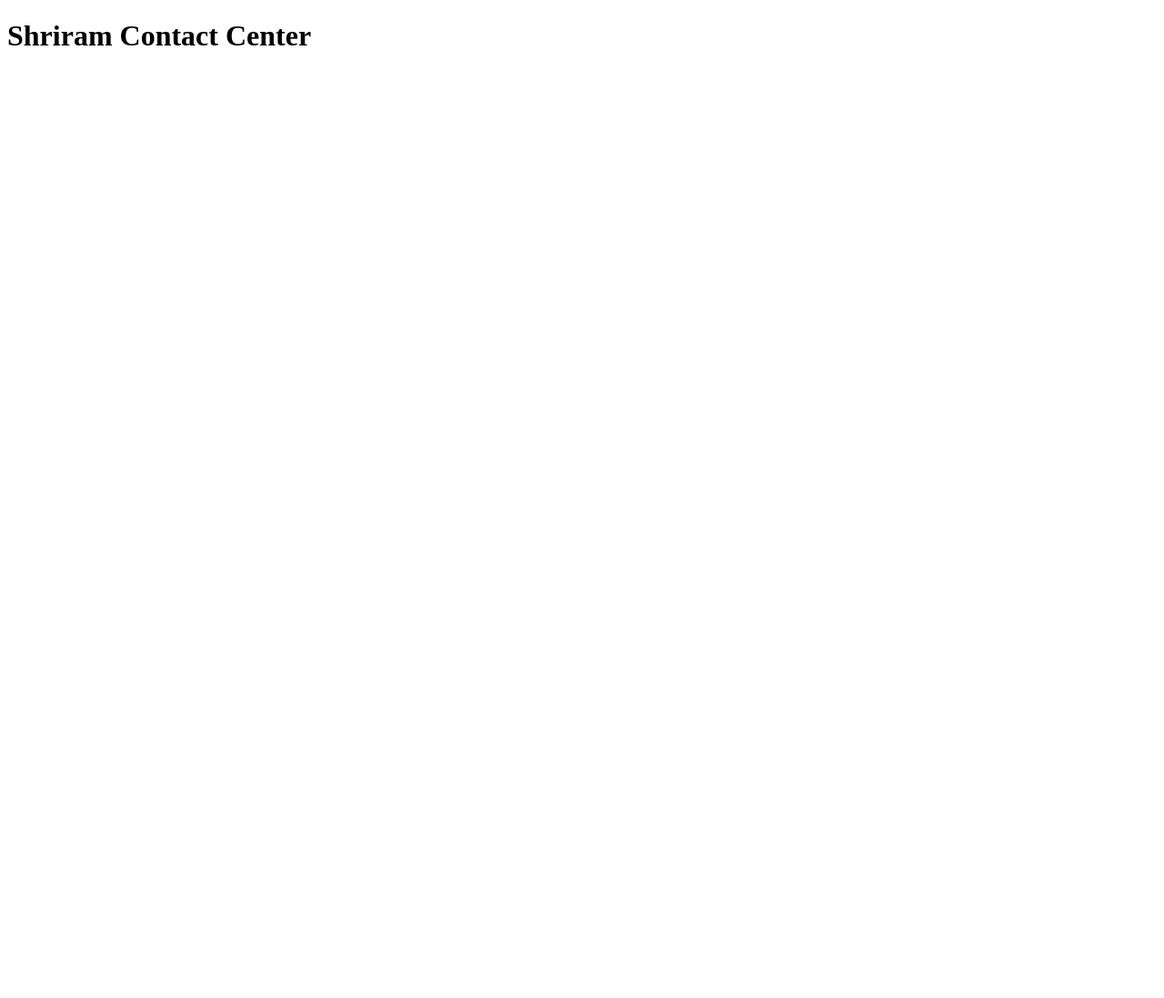
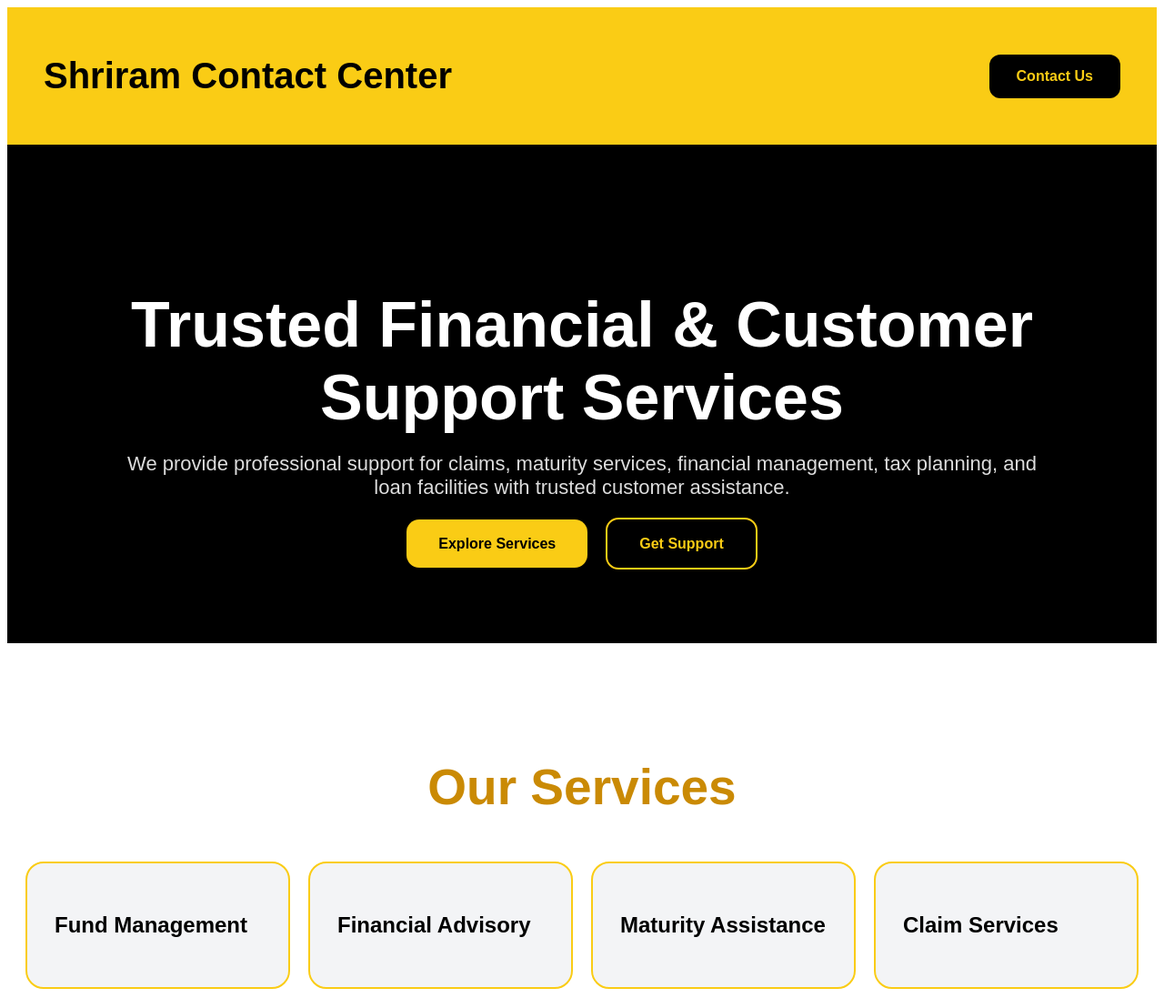
Before and after one commit to Abulaas1/shriram-contact-center, a Next.js app: page / in a window 1280 px wide. Shown: the top 1097 px of the page at 91% size. Before the commit the page ends 800 px from the top, so only its background shows below. Built offline with nearby package versions, Linux system fonts and the light colour scheme.

Commit message:
Add files via upload

```diff
--- a/app/layout.js
+++ b/app/layout.js
@@ -1,2 +1,13 @@
-export const metadata={title:'Shriram Contact Center'};
-export default function RootLayout({children}){return <html><body>{children}</body></html>}
+
+export const metadata = {
+  title: "Shriram Contact Center",
+  description: "Financial Services Website"
+};
+
+export default function RootLayout({ children }) {
+  return (
+    <html lang="en">
+      <body>{children}</body>
+    </html>
+  );
+}
--- a/app/page.js
+++ b/app/page.js
@@ -1 +1,242 @@
-export default function Home(){return <h1>Shriram Contact Center</h1>}
+
+export default function Home() {
+  const services = [
+    "Fund Management",
+    "Financial Advisory",
+    "Maturity Assistance",
+    "Claim Services",
+    "Holiday Packages",
+    "Children Education Planning",
+    "Children Education Benefits",
+    "Higher Education Planning",
+    "Free Education Assistance",
+    "Tax Planning",
+    "PAN Card Assistance",
+    "Health Insurance",
+    "New Business Ideas",
+    "Credit Card Services",
+    "Loan Assistance",
+    "Insurance",
+    "GST Services",
+    "Investment Support",
+    "EMI Solutions"
+  ];
+
+  const packages = [
+    {
+      name: "VIP Corporate Package",
+      price: "₹100000 / yearly"
+    },
+    {
+      name: "Welcome To The Life Package",
+      price: "₹50000 / yearly"
+    },
+    {
+      name: "Day To Day Package",
+      price: "₹25000 / yearly"
+    },
+    {
+      name: "Tier 3 City Package",
+      price: "₹30000 / yearly"
+    }
+  ];
+
+  return (
+    <main style={{background:"#000",color:"white",fontFamily:"Arial",minHeight:"100vh"}}>
+
+      <section style={{
+        background:"#facc15",
+        color:"black",
+        display:"flex",
+        justifyContent:"space-between",
+        alignItems:"center",
+        padding:"20px 40px"
+      }}>
+        <h1 style={{fontSize:"40px",fontWeight:"bold"}}>
+          Shriram Contact Center
+        </h1>
+
+        <a
+          href="mailto:customersupport@shriramcontactcenter.co.in"
+          style={{
+            background:"black",
+            color:"#facc15",
+            textDecoration:"none",
+            padding:"15px 30px",
+            borderRadius:"12px",
+            fontWeight:"bold"
+          }}
+        >
+          Contact Us
+        </a>
+      </section>
+
+      <section style={{
+        textAlign:"center",
+        padding:"100px 20px"
+      }}>
+        <h2 style={{
+          fontSize:"70px",
+          color:"white",
+          marginBottom:"20px"
+        }}>
+          Trusted Financial & Customer Support Services
+        </h2>
+
+        <p style={{
+          color:"#ddd",
+          fontSize:"22px",
+          maxWidth:"1000px",
+          margin:"auto"
+        }}>
+          We provide professional support for claims, maturity services,
+          financial management, tax planning, and loan facilities with trusted customer assistance.
+        </p>
+
+        <div style={{marginTop:"40px"}}>
+          <a
+            href="mailto:customersupport@shriramcontactcenter.co.in"
+            style={{
+              background:"#facc15",
+              color:"black",
+              padding:"18px 35px",
+              textDecoration:"none",
+              borderRadius:"14px",
+              fontWeight:"bold",
+              marginRight:"20px"
+            }}
+          >
+            Explore Services
+          </a>
+
+          <a
+            href="mailto:customersupport@shriramcontactcenter.co.in"
+            style={{
+              border:"2px solid #facc15",
+              color:"#facc15",
+              padding:"18px 35px",
+              textDecoration:"none",
+              borderRadius:"14px",
+              fontWeight:"bold"
+            }}
+          >
+            Get Support
+          </a>
+        </div>
+      </section>
+
+      <section style={{
+        background:"white",
+        color:"black",
+        padding:"80px 20px"
+      }}>
+        <h2 style={{
+          textAlign:"center",
+          fontSize:"55px",
+          color:"#ca8a04",
+          marginBottom:"50px"
+        }}>
+          Our Services
+        </h2>
+
+        <div style={{
+          display:"grid",
+          gridTemplateColumns:"repeat(auto-fit,minmax(250px,1fr))",
+          gap:"20px"
+        }}>
+          {services.map((service,index)=>(
+            <div key={index} style={{
+              background:"#f3f4f6",
+              padding:"30px",
+              borderRadius:"20px",
+              border:"2px solid #facc15"
+            }}>
+              <h3 style={{fontSize:"24px"}}>{service}</h3>
+            </div>
+          ))}
+        </div>
+      </section>
+
+      <section style={{
+        background:"#000",
+        padding:"80px 20px"
+      }}>
+        <h2 style={{
+          textAlign:"center",
+          fontSize:"55px",
+          color:"#facc15",
+          marginBottom:"50px"
+        }}>
+          Packages
+        </h2>
+
+        <div style={{
+          display:"grid",
+          gridTemplateColumns:"repeat(auto-fit,minmax(250px,1fr))",
+          gap:"20px"
+        }}>
+          {packages.map((pkg,index)=>(
+            <div key={index} style={{
+              background:"white",
+              color:"black",
+              borderRadius:"20px",
+              padding:"30px"
+            }}>
+              <h3 style={{fontSize:"28px"}}>{pkg.name}</h3>
+
+              <p style={{
+                color:"#ca8a04",
+                fontSize:"32px",
+                fontWeight:"bold"
+              }}>
+                {pkg.price}
+              </p>
+            </div>
+          ))}
+        </div>
+      </section>
+
+      <section style={{
+        background:"#facc15",
+        color:"black",
+        textAlign:"center",
+        padding:"60px 20px"
+      }}>
+        <h2 style={{fontSize:"45px"}}>
+          Important Notice
+        </h2>
+
+        <p style={{
+          maxWidth:"1000px",
+          margin:"20px auto",
+          fontSize:"20px",
+          fontWeight:"500"
+        }}>
+          All services provided by Shriram Contact Center are available only through our authorized branches.
+          Online purchase or direct activation of services is not available.
+          Customers are requested to visit their nearest branch for complete assistance and processing.
+        </p>
+      </section>
+
+      <section style={{
+        background:"#000",
+        color:"white",
+        textAlign:"center",
+        padding:"70px 20px"
+      }}>
+        <h2 style={{fontSize:"50px",color:"#facc15"}}>
+          Contact Information
+        </h2>
+
+        <p style={{fontSize:"22px"}}>
+          customersupport@shriramcontactcenter.co.in
+        </p>
+
+        <p style={{fontSize:"20px",color:"#ccc"}}>
+          Gachibowli, Hyderabad - 500032
+        </p>
+      </section>
+
+    </main>
+  );
+}
--- a/jsconfig.json
+++ b/jsconfig.json
@@ -1,3 +1,4 @@
+
 {
   "compilerOptions": {
     "baseUrl": "."
--- a/next.config.js
+++ b/next.config.js
@@ -1,3 +1,4 @@
+
 /** @type {import('next').NextConfig} */
 const nextConfig = {}
 
--- a/package.json
+++ b/package.json
@@ -1,5 +1,5 @@
 {
-  "name": "shriram-final-website",
+  "name": "shriram-premium-final",
   "private": true,
   "scripts": {
     "dev": "next dev",
```
